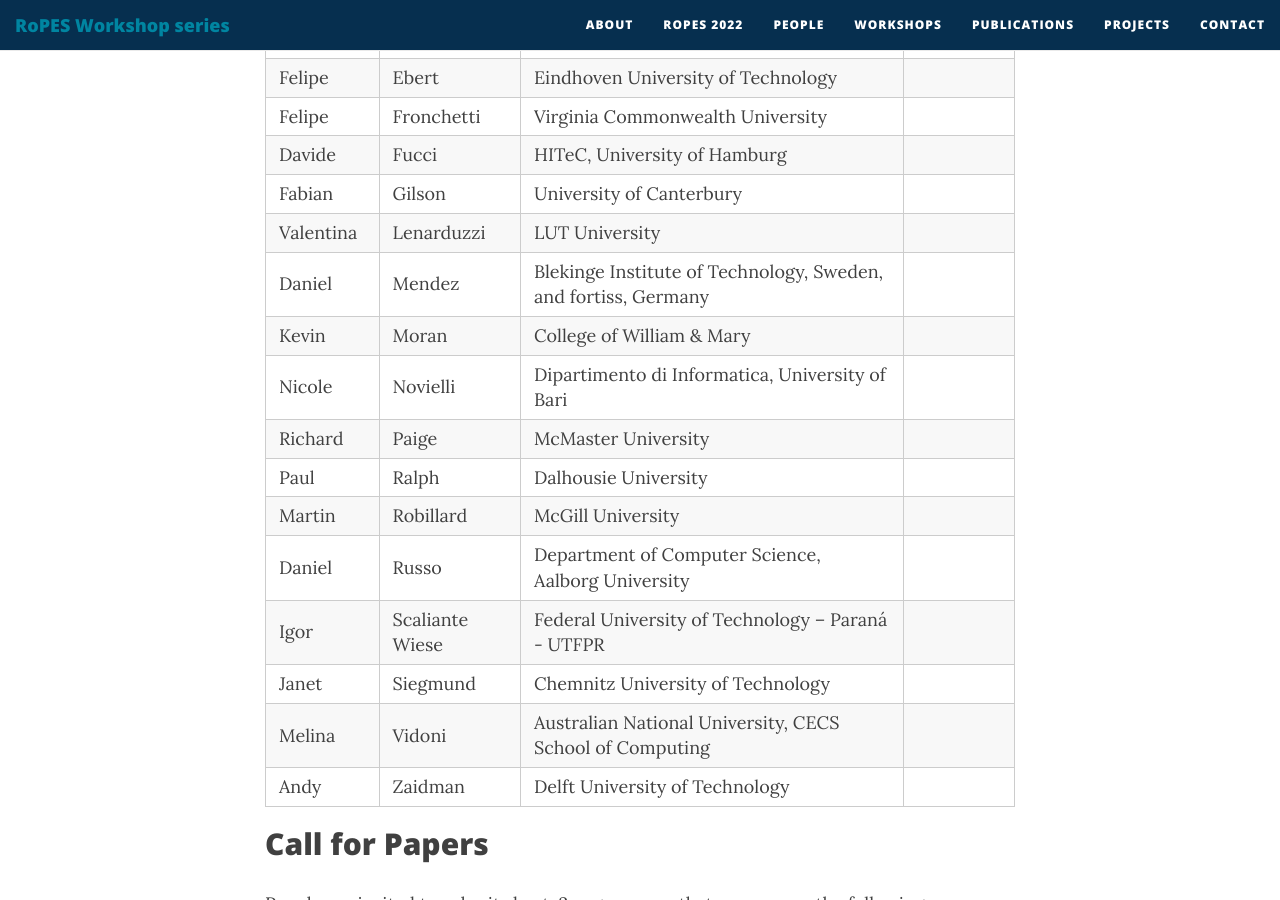
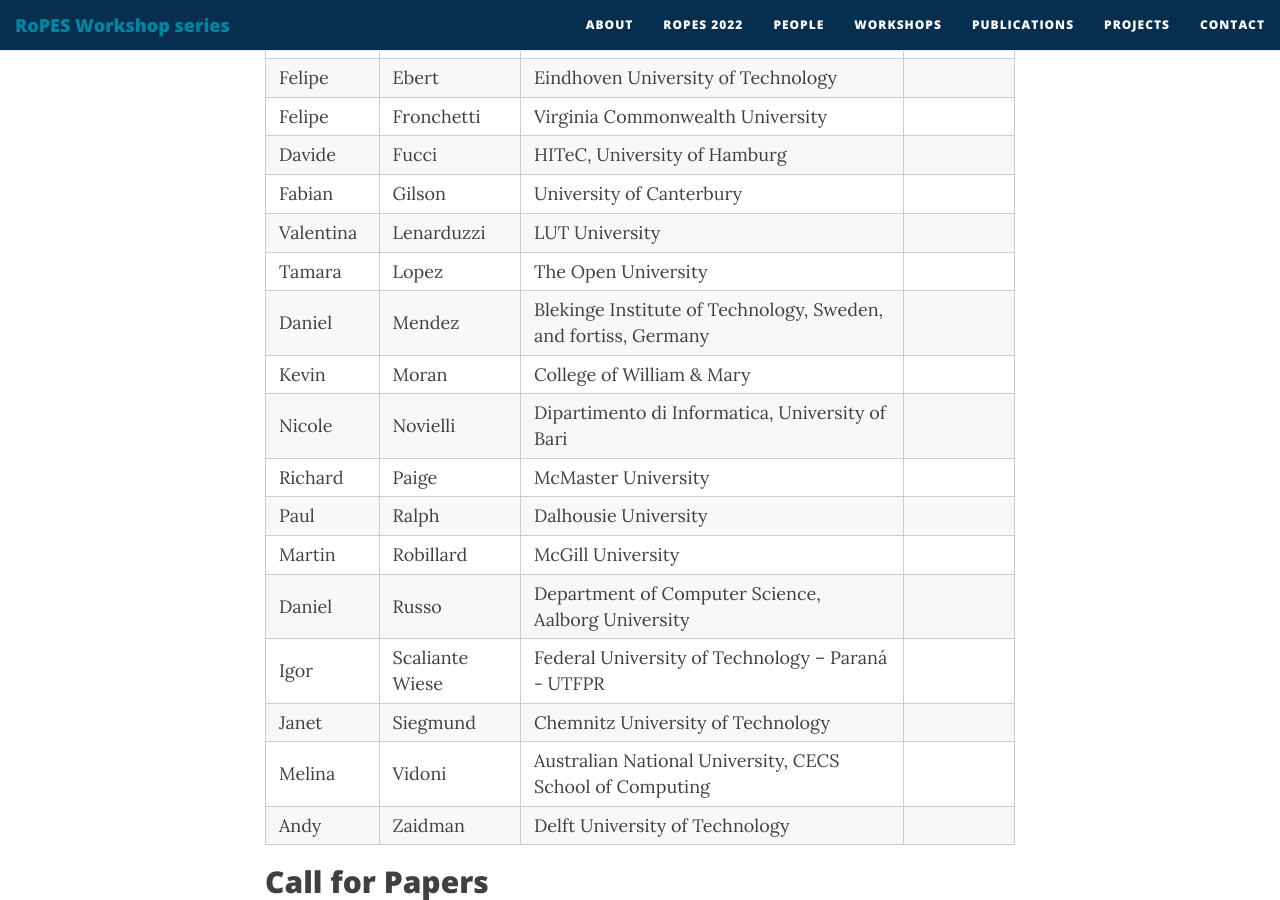
Before and after one commit to ropes-workshops/ropes-workshops.github.io, a Jekyll site: the page built from ropes22.md, in a window 1280 px wide and 900 px high, scrolled down 3575 px. Built offline with Jekyll 4.4.1, drawn with Linux system fonts in a browser that asks for light colours; nearby versions of some CDN libraries.

Commit message:
Update ropes22.md

```diff
--- a/ropes22.md
+++ b/ropes22.md
@@ -100,6 +100,7 @@
 | Davide     | Fucci           | HITeC, University of Hamburg                                   |                                               |
 | Fabian     | Gilson          | University of Canterbury                                       |                                               |
 | Valentina  | Lenarduzzi      | LUT University                                                 |                                               |
+| Tamara | Lopez | The Open University |
 | Daniel     | Mendez          | Blekinge Institute of Technology, Sweden, and fortiss, Germany |                                               |
 | Kevin      | Moran           | College of William & Mary                                      |                                               |
 | Nicole     | Novielli        | Dipartimento di Informatica, University of Bari                |                                               |
@@ -110,7 +111,8 @@
 | Igor       | Scaliante Wiese | Federal University of Technology – Paraná - UTFPR              |                                               |
 | Janet      | Siegmund        | Chemnitz University of Technology                              |                                               |
 | Melina     | Vidoni          | Australian National University, CECS School of Computing       |                                               |
-| Andy       | Zaidman         | Delft University of Technology                                 |
+| Andy       | Zaidman         | Delft University of Technology                                 |     |
+
 
 ## Call for Papers
 People are invited to submit short, 2 page papers that encompass the following categories and pertain to the workshop themes:
```
